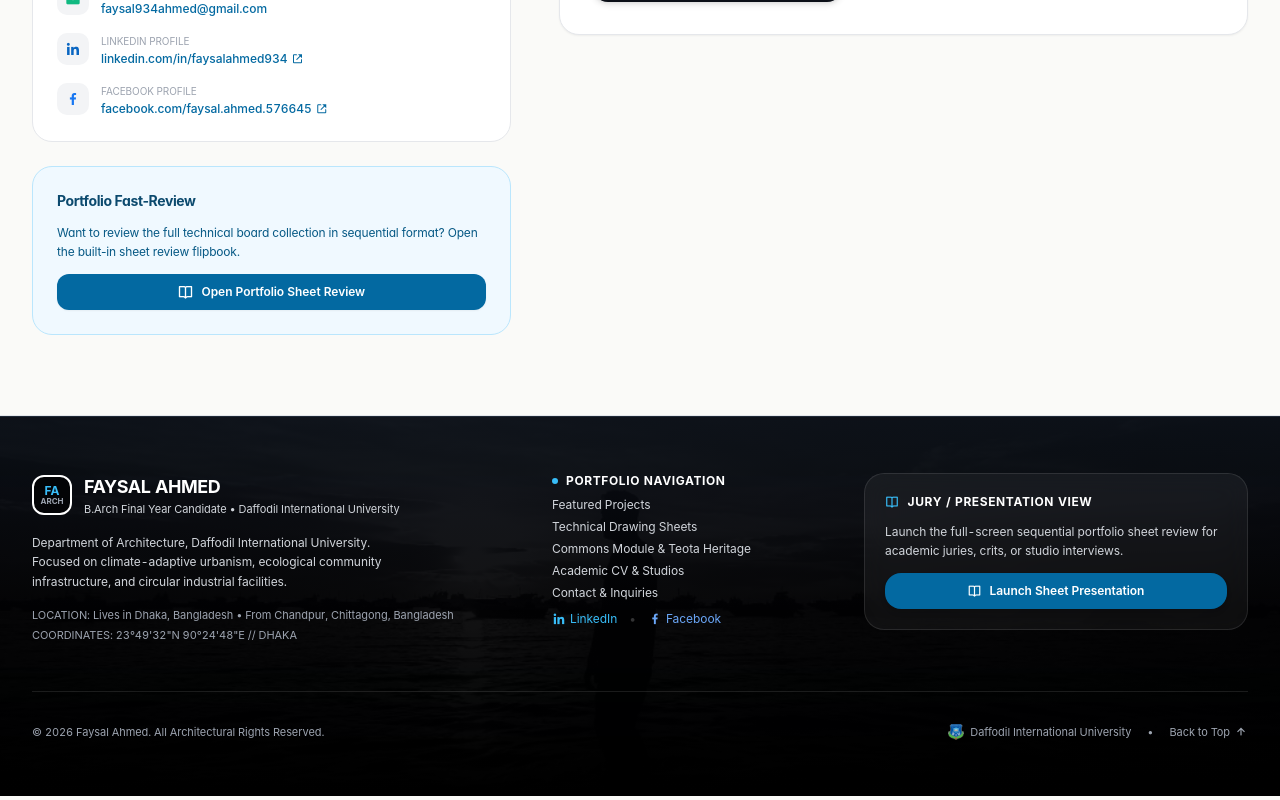
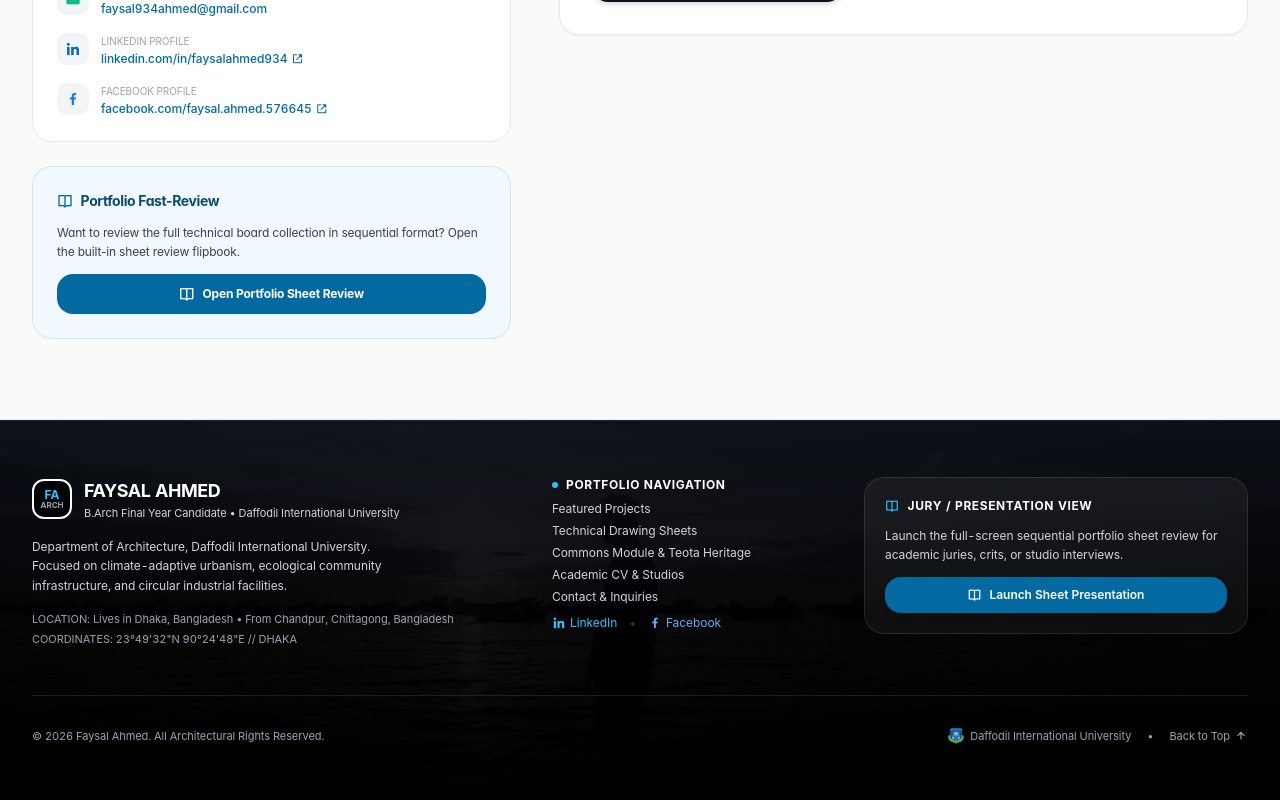
Before and after one commit to armanhossen-dev/Portfolio_for_faysal_vai, a React (Vite) app: page / in a window 1280 px wide. Shown: the part 10396-11196 px from the top of the page. Built offline with nearby package versions, Linux system fonts and the light colour scheme.

Commit message:
fix: resolve dark mode background and contrast on Portfolio Fast-Review card

```diff
--- a/src/components/ContactSection.jsx
+++ b/src/components/ContactSection.jsx
@@ -131,17 +131,18 @@ export default function ContactSection({ onOpenSheetReview }) {
               </div>
             </div>
 
-            {/* Quick Actions Card */}
-            <div className="p-6 bg-blueprint-50 dark:bg-blueprint-950/40 rounded-xl border border-blueprint-200 dark:border-blueprint-900/60 space-y-3">
-              <h4 className="font-display font-bold text-sm text-blueprint-900 dark:text-blueprint-200">
-                Portfolio Fast-Review
+            {/* Quick Actions Card — High Contrast in Light & Dark Theme */}
+            <div className="p-6 bg-blueprint-50/90 dark:bg-studio-900 rounded-xl border border-blueprint-200/80 dark:border-studio-800 shadow-xs space-y-3">
+              <h4 className="font-display font-bold text-sm text-blueprint-900 dark:text-white flex items-center gap-2">
+                <i className="bx bx-book-open text-base text-blueprint-600 dark:text-blueprint-400"></i>
+                <span>Portfolio Fast-Review</span>
               </h4>
-              <p className="text-xs text-blueprint-700 dark:text-blueprint-300 leading-relaxed font-sans">
+              <p className="text-xs text-studio-700 dark:text-studio-300 leading-relaxed font-sans">
                 Want to review the full technical board collection in sequential format? Open the built-in sheet review flipbook.
               </p>
               <button
                 onClick={() => onOpenSheetReview(0)}
-                className="w-full flex items-center justify-center gap-2 py-2.5 px-4 bg-blueprint-600 hover:bg-blueprint-700 text-white rounded-md text-xs font-mono font-semibold transition-colors shadow-sm"
+                className="w-full flex items-center justify-center gap-2 py-3 px-4 bg-blueprint-600 hover:bg-blueprint-500 text-white rounded-lg text-xs font-bold transition-colors shadow-sm"
               >
                 <i className="bx bx-book-open text-base"></i>
                 <span>Open Portfolio Sheet Review</span>
```
Also changed, not shown: 5 other files (tests, documents, lock files or other folders).
